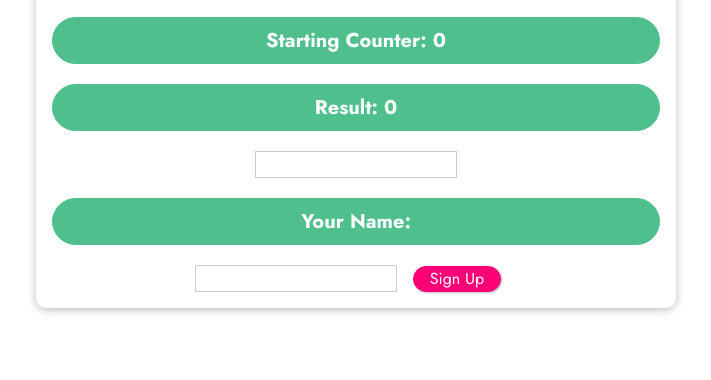
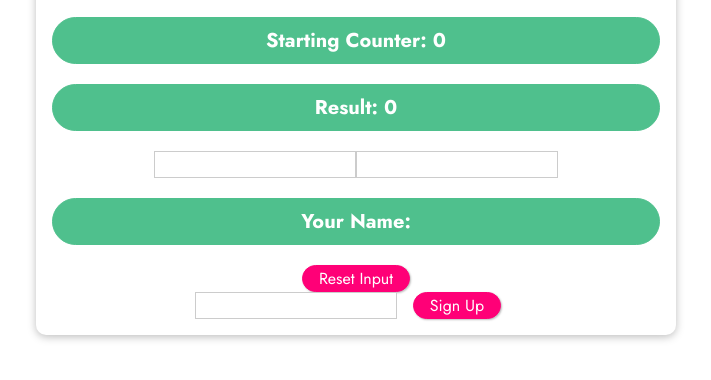
Before and after one commit to mchrzanka/Vue3-basics2, a plain HTML site: page index.html in a window 1280 px wide. Shown: the part 328-708 px from the top of the page, without its empty margins (284-995 px from the left). Drawn offline with nearby package versions, Linux system fonts and the light colour scheme.

Commit message:
two way binding

```diff
--- a/app.js
+++ b/app.js
@@ -15,7 +15,7 @@ const app = Vue.createApp({
 			this.counter = this.counter - num;
 		},
 		setName(e, lastName) {
-			this.name = e.target.value + ' ' + lastName;
+			this.name = e.target.value;
 		},
 		confirmInput() {
 			this.confirmedName = this.name;
@@ -24,6 +24,9 @@ const app = Vue.createApp({
 			e.preventDefault();
 			alert('Submitted!');
 		},
+		resetInput() {
+			this.confirmedName = '';
+		},
 	},
 });
 
--- a/index.html
+++ b/index.html
@@ -29,10 +29,21 @@
 			v-on:keyup.enter fixes the problem of the name filling in on every keystroke, and only updates the name when you press enter.-->
 			<input
 				type="text"
+				v-bind:value="confirmedName"
 				v-on:input="setName($event, 'Chrzanowska')"
 				v-on:keyup.enter="confirmInput"
 			/>
+
+			<!--
+			It's common to set the value of an input so you can, for example reset it or edit from a db etc. Instead of using all of the above vue code, you can just use v-model. I'ts managed by vue so that it's updated and sent back, so it's a shortcut for using v-bind:value and v-on:input. This concept is called 2way binding, because we're listening to the input and at the same time writing back to the input what the value is. -->
+
+			<input
+				type="text"
+				v-model="confirmedName"
+				v-on:keyup.enter="confirmInput"
+			/>
 			<p>Your Name: {{ confirmedName }}</p>
+			<button v-on:click="resetInput">Reset Input</button>
 
 			<!-- two ways of form handling - you can v-on:submit:"submitForm" on the form, however this way refreshes the page so all data will be lost. In the submitForm we can always call the e.preventDefault();.
 
```
